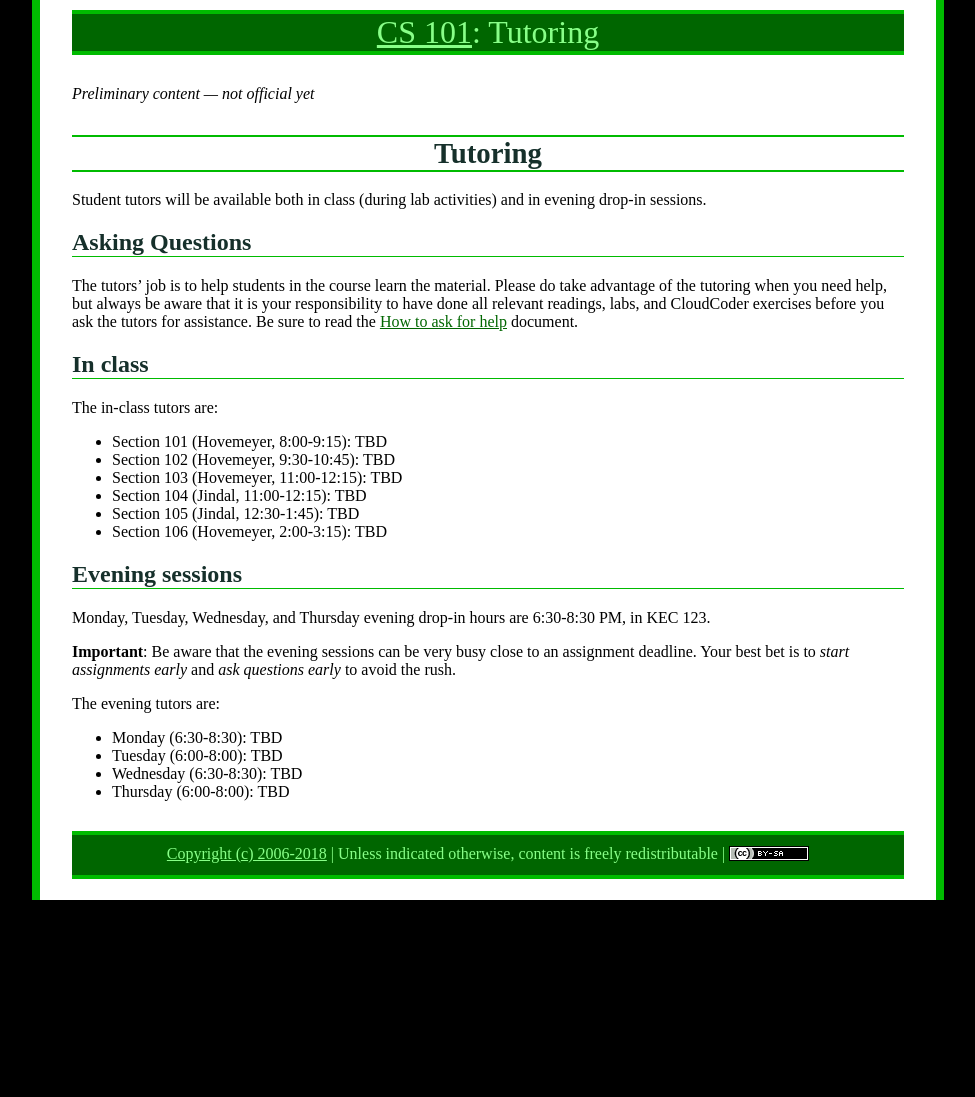
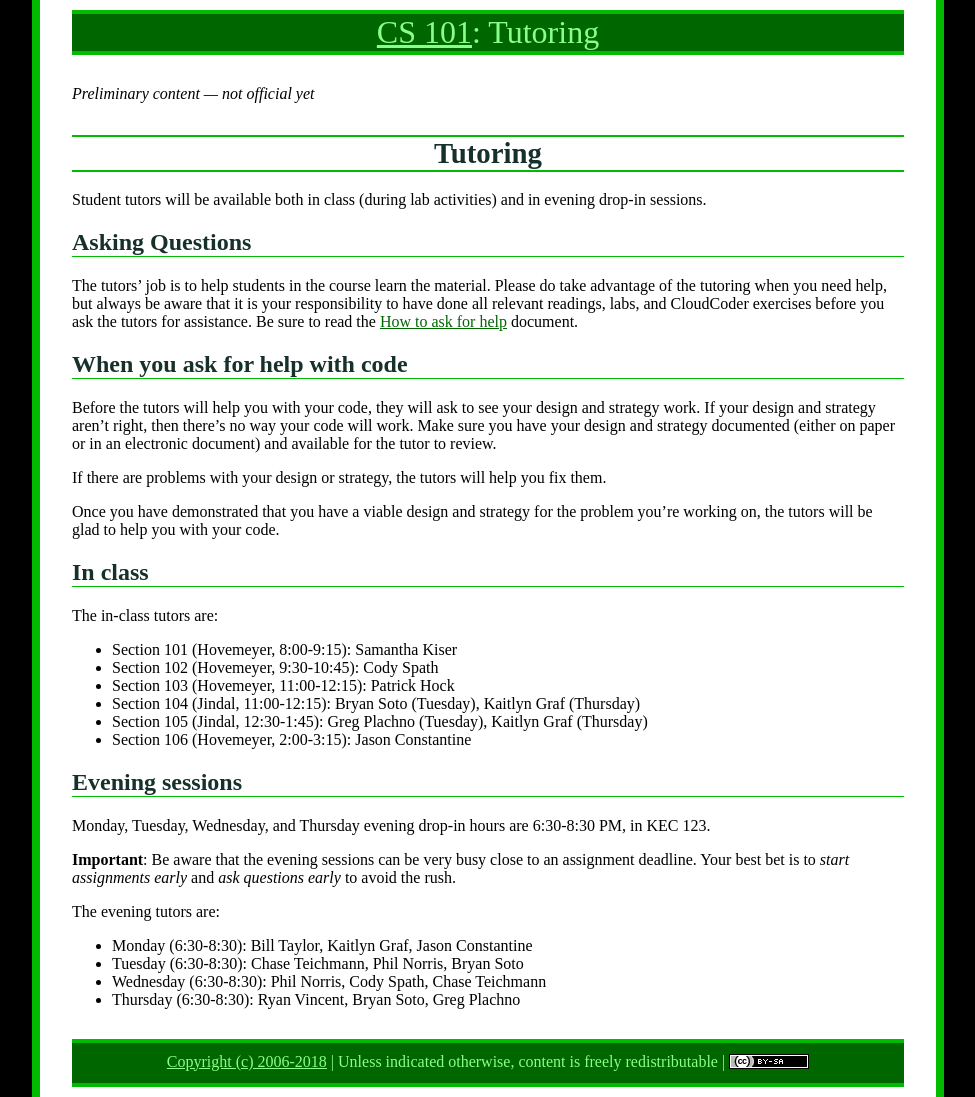
Before and after one commit to ycpcs/cs101-spring2018, a Jekyll site: the page built from tutoring.md, in a window 1280 px wide. Shown: the whole page, without its empty margins (152-1127 px from the left). Built offline with Jekyll 4.4.1, drawn with Linux system fonts in a browser that asks for light colours; before the commit the page ends 900 px from its top, so only the background shows below that.

Commit message:
post tutoring schedule and info

```diff
--- a/tutoring.md
+++ b/tutoring.md
@@ -3,30 +3,34 @@ layout: default
 title: "Tutoring"
 ---
 
-Tutoring
-========
+# Tutoring
 
 Student tutors will be available both in class (during lab activities) and in evening drop-in sessions.
 
-Asking Questions
-----------------
+## Asking Questions
 
 The tutors' job is to help students in the course learn the material.  Please do take advantage of the tutoring when you need help, but always be aware that it is your responsibility to have done all relevant readings, labs, and CloudCoder exercises before you ask the tutors for assistance.  Be sure to read the [How to ask for help](http://faculty.ycp.edu/~dhovemey/askingForHelp.html) document.
 
-In class
---------
+## When you ask for help with code
+
+Before the tutors will help you with your code, they will ask to see your design and strategy work.  If your design and strategy aren't right, then there's no way your code will work.  Make sure you have your design and strategy documented (either on paper or in an electronic document) and available for the tutor to review.
+
+If there are problems with your design or strategy, the tutors will help you fix them.
+
+Once you have demonstrated that you have a viable design and strategy for the problem you're working on, the tutors will be glad to help you with your code.
+
+## In class
 
 The in-class tutors are:
 
-* Section 101 (Hovemeyer, 8:00-9:15): TBD
-* Section 102 (Hovemeyer, 9:30-10:45): TBD
-* Section 103 (Hovemeyer, 11:00-12:15): TBD
-* Section 104 (Jindal, 11:00-12:15): TBD
-* Section 105 (Jindal, 12:30-1:45): TBD
-* Section 106 (Hovemeyer, 2:00-3:15): TBD
+* Section 101 (Hovemeyer, 8:00-9:15): Samantha Kiser
+* Section 102 (Hovemeyer, 9:30-10:45): Cody Spath
+* Section 103 (Hovemeyer, 11:00-12:15): Patrick Hock
+* Section 104 (Jindal, 11:00-12:15): Bryan Soto (Tuesday), Kaitlyn Graf (Thursday)
+* Section 105 (Jindal, 12:30-1:45): Greg Plachno (Tuesday), Kaitlyn Graf (Thursday)
+* Section 106 (Hovemeyer, 2:00-3:15): Jason Constantine
 
-Evening sessions
-----------------
+## Evening sessions
 
 Monday, Tuesday, Wednesday, and Thursday evening drop-in hours are 6:30-8:30 PM, in KEC 123.
 
@@ -34,10 +38,10 @@ Monday, Tuesday, Wednesday, and Thursday evening drop-in hours are 6:30-8:30 PM,
 
 The evening tutors are:
 
-* Monday (6:30-8:30): TBD
-* Tuesday (6:00-8:00): TBD
-* Wednesday (6:30-8:30): TBD
-* Thursday (6:00-8:00): TBD
+* Monday (6:30-8:30): Bill Taylor, Kaitlyn Graf, Jason Constantine
+* Tuesday (6:30-8:30): Chase Teichmann, Phil Norris, Bryan Soto
+* Wednesday (6:30-8:30): Phil Norris, Cody Spath, Chase Teichmann
+* Thursday (6:30-8:30): Ryan Vincent, Bryan Soto, Greg Plachno
 
 <!-- vim:set wrap: ­-->
 <!-- vim:set linebreak: -->
```
